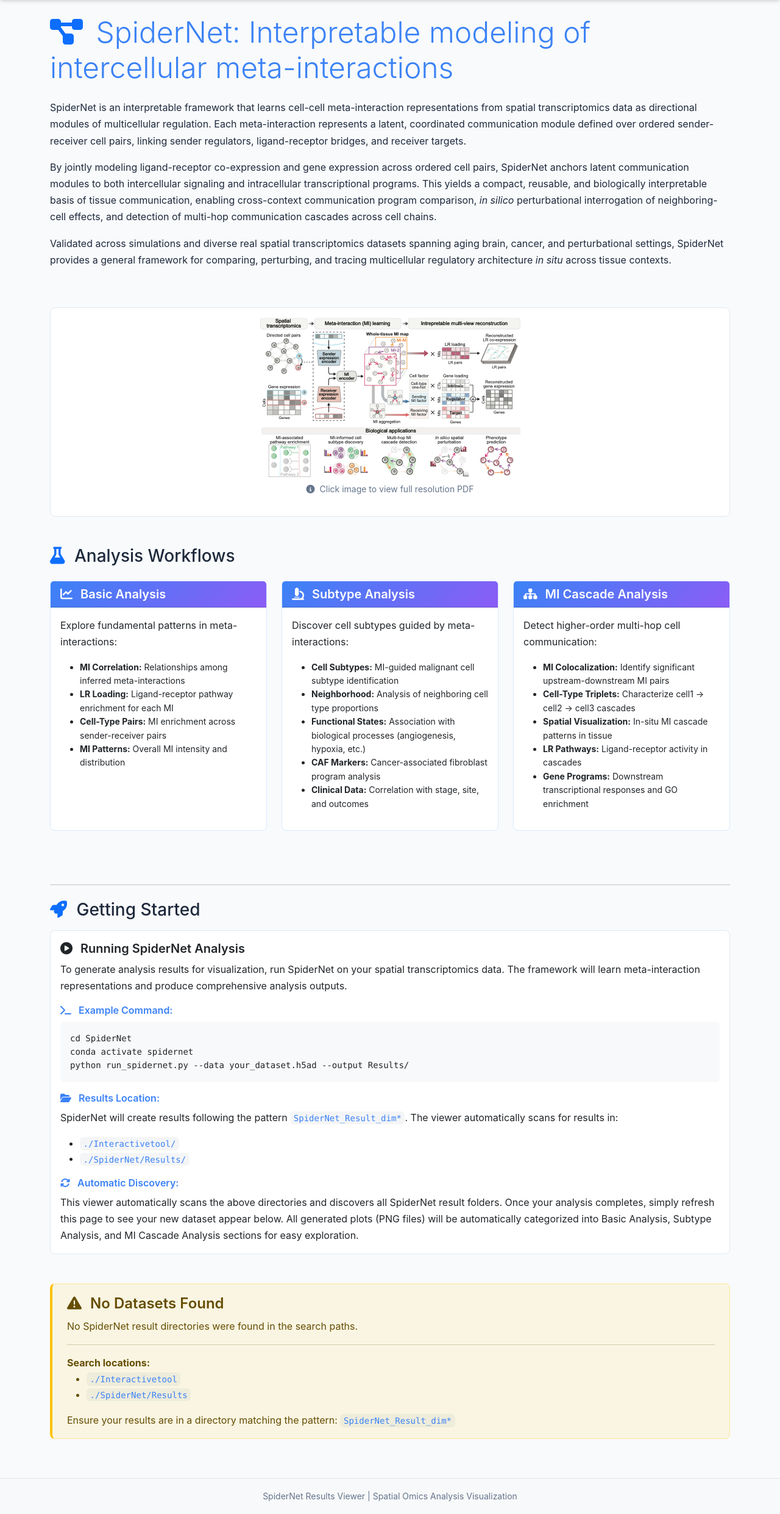
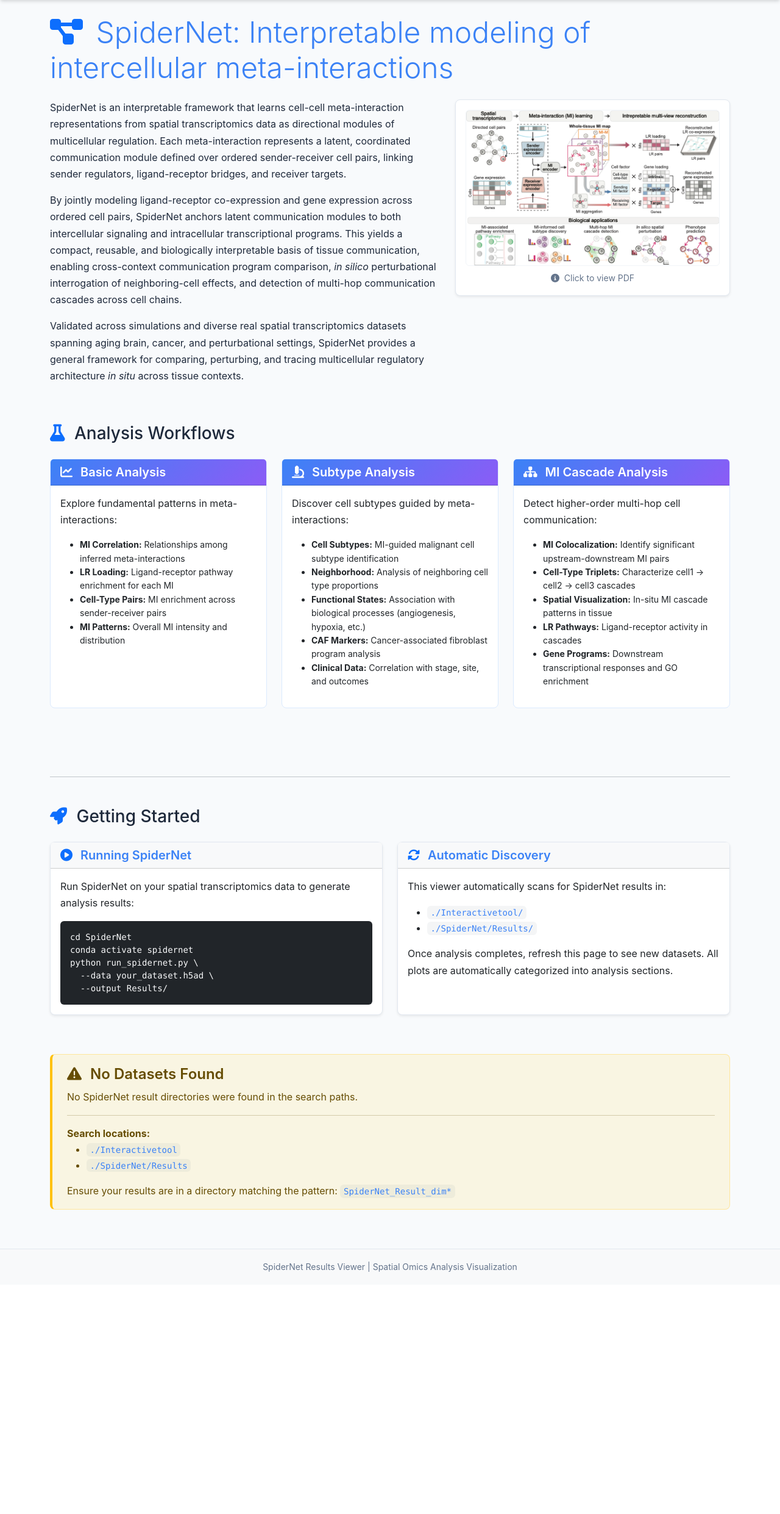
Before and after one commit to ma-compbio-lab/SpiderNet, a Flask app: page / in a window 1280 px wide. Shown: the part 58-2540 px from the top of the page at 61% size. After the commit the page ends 2143 px from the top, so only its background shows below. Run offline with Flask 3, Linux system fonts and the light colour scheme; some libraries are stand-ins or nearby versions.

Commit message:
improve method layout

```diff
--- a/webapp/static/css/style.css
+++ b/webapp/static/css/style.css
@@ -551,3 +551,71 @@ a:focus {
     outline: 2px solid var(--accent-color);
     outline-offset: 2px;
 }
+
+/* ===================================
+   Main Page Specific Styles
+   =================================== */
+
+/* Dataset cards on main page */
+.dataset-card {
+    transition: all var(--transition-base);
+    border: 1px solid var(--border-light) !important;
+}
+
+.dataset-card:hover {
+    transform: translateY(-4px);
+    box-shadow: var(--shadow-lg) !important;
+}
+
+.dataset-card .card-header {
+    border-bottom: none;
+}
+
+.dataset-card .card-body {
+    padding: 1.25rem;
+}
+
+/* Code blocks styling */
+pre {
+    border-radius: var(--radius-md);
+    font-size: 0.875rem;
+    line-height: 1.5;
+}
+
+pre code {
+    color: inherit;
+    background: transparent;
+    padding: 0;
+}
+
+/* Method figure styling */
+.card-body a img.rounded {
+    transition: all var(--transition-base);
+    border: 1px solid var(--border-light);
+}
+
+.card-body a img.rounded:hover {
+    transform: scale(1.02);
+    box-shadow: var(--shadow-md);
+}
+
+/* Analysis workflow cards */
+#analyses-section .card {
+    transition: all var(--transition-base);
+}
+
+#analyses-section .card:hover {
+    transform: translateY(-2px);
+    box-shadow: var(--shadow-md);
+}
+
+/* Responsive improvements for main page */
+@media (max-width: 991.98px) {
+    .col-lg-7 {
+        margin-bottom: 1.5rem;
+    }
+
+    h1.display-5 {
+        font-size: 2rem;
+    }
+}
--- a/webapp/templates/index.html
+++ b/webapp/templates/index.html
@@ -4,13 +4,16 @@
 
 {% block content %}
 <div class="container">
-    <!-- SpiderNet Introduction -->
+    <!-- SpiderNet Introduction with Method Figure -->
     <div class="row mb-5">
         <div class="col-12">
             <h1 class="display-5 mb-4">
                 <i class="fas fa-project-diagram text-primary me-2"></i>
                 SpiderNet: Interpretable modeling of intercellular meta-interactions
             </h1>
+        </div>
+
+        <div class="col-lg-7">
             <p>
                 SpiderNet is an interpretable framework that learns cell-cell meta-interaction representations from spatial transcriptomics data
                 as directional modules of multicellular regulation. Each meta-interaction represents a latent, coordinated communication module
@@ -29,22 +32,19 @@
                 <em>in situ</em> across tissue contexts.
             </p>
         </div>
-    </div>
 
-    <!-- Method Figure -->
-    <div class="row mb-5">
-        <div class="col-12">
-            <div class="card">
-                <div class="card-body text-center p-3">
+        <div class="col-lg-5">
+            <div class="card shadow-sm">
+                <div class="card-body p-3">
                     <a href="{{ url_for('static', filename='SpiderNet_figure_1_v6.pdf') }}" target="_blank">
                         <img src="{{ url_for('static', filename='spidernet_method.png') }}"
                              alt="SpiderNet Method Overview"
-                             class="img-fluid"
-                             style="max-width: 100%; height: auto; cursor: pointer;">
+                             class="img-fluid rounded"
+                             style="width: 100%; height: auto; cursor: pointer;">
                     </a>
-                    <p class="text-muted mt-2 small">
+                    <p class="text-muted text-center mt-2 mb-0 small">
                         <i class="fas fa-info-circle me-1"></i>
-                        Click image to view full resolution PDF
+                        Click to view PDF
                     </p>
                 </div>
             </div>
@@ -135,52 +135,52 @@
     <!-- Getting Started Section -->
     <div class="row mb-5">
         <div class="col-12">
-            <hr class="my-4">
-            <h2 class="h3 mb-3">
+            <hr class="my-5">
+            <h2 class="h3 mb-4">
                 <i class="fas fa-rocket me-2 text-primary"></i>
                 Getting Started
             </h2>
-            <div class="card">
+        </div>
+
+        <div class="col-lg-6 mb-3">
+            <div class="card h-100 shadow-sm">
+                <div class="card-header bg-light">
+                    <h5 class="mb-0">
+                        <i class="fas fa-play-circle me-2 text-primary"></i>
+                        Running SpiderNet
+                    </h5>
+                </div>
                 <div class="card-body">
-                    <h5 class="card-title">
-                        <i class="fas fa-play-circle me-2"></i>
-                        Running SpiderNet Analysis
+                    <p>
+                        Run SpiderNet on your spatial transcriptomics data to generate analysis results:
+                    </p>
+                    <pre class="bg-dark text-light p-3 rounded mb-0"><code>cd SpiderNet
+conda activate spidernet
+python run_spidernet.py \
+  --data your_dataset.h5ad \
+  --output Results/</code></pre>
+                </div>
+            </div>
+        </div>
+
+        <div class="col-lg-6 mb-3">
+            <div class="card h-100 shadow-sm">
+                <div class="card-header bg-light">
+                    <h5 class="mb-0">
+                        <i class="fas fa-sync-alt me-2 text-primary"></i>
+                        Automatic Discovery
                     </h5>
+                </div>
+                <div class="card-body">
                     <p>
-                        To generate analysis results for visualization, run SpiderNet on your spatial transcriptomics data.
-                        The framework will learn meta-interaction representations and produce comprehensive analysis outputs.
+                        This viewer automatically scans for SpiderNet results in:
                     </p>
-
-                    <h6 class="mt-3 mb-2">
-                        <i class="fas fa-terminal me-2"></i>
-                        Example Command:
-                    </h6>
-                    <pre class="bg-light p-3 rounded"><code>cd SpiderNet
-conda activate spidernet
-python run_spidernet.py --data your_dataset.h5ad --output Results/</code></pre>
-
-                    <h6 class="mt-3 mb-2">
-                        <i class="fas fa-folder-open me-2"></i>
-                        Results Location:
-                    </h6>
-                    <p>
-                        SpiderNet will create results following the pattern <code>SpiderNet_Result_dim*</code>.
-                        The viewer automatically scans for results in:
-                    </p>
-                    <ul>
+                    <ul class="mb-3">
                         <li><code>./Interactivetool/</code></li>
                         <li><code>./SpiderNet/Results/</code></li>
                     </ul>
-
-                    <h6 class="mt-3 mb-2">
-                        <i class="fas fa-sync-alt me-2"></i>
-                        Automatic Discovery:
-                    </h6>
                     <p class="mb-0">
-                        This viewer automatically scans the above directories and discovers all SpiderNet result folders.
-                        Once your analysis completes, simply refresh this page to see your new dataset appear below.
-                        All generated plots (PNG files) will be automatically categorized into Basic Analysis, Subtype Analysis,
-                        and MI Cascade Analysis sections for easy exploration.
+                        Once analysis completes, refresh this page to see new datasets. All plots are automatically categorized into analysis sections.
                     </p>
                 </div>
             </div>
@@ -191,89 +191,48 @@ python run_spidernet.py --data your_dataset.h5ad --output Results/</code></pre>
     {% if datasets %}
     <div class="row mb-4">
         <div class="col-12">
-            <hr class="my-4">
-            <h2 class="h3 mb-3">
+            <hr class="my-5">
+            <h2 class="h3 mb-4">
                 <i class="fas fa-database me-2 text-primary"></i>
-                Available Datasets ({{ datasets|length }})
+                Available Datasets
+                <span class="badge bg-primary ms-2">{{ datasets|length }}</span>
             </h2>
-            <p class="text-muted">Select a dataset to explore analysis results</p>
+            <p class="text-muted mb-4">Select a dataset to explore comprehensive analysis results</p>
         </div>
     </div>
 
-    <div class="row">
+    <div class="row g-4">
         {% for name, info in datasets.items() %}
-        <div class="col-md-6 col-lg-4 mb-4">
-            <div class="card h-100 shadow-sm dataset-card">
-                <div class="card-header bg-primary text-white">
-                    <h5 class="card-title mb-0">
+        <div class="col-md-6 col-lg-4">
+            <div class="card h-100 shadow-sm dataset-card border-0">
+                <div class="card-header text-white" style="background: linear-gradient(135deg, var(--primary-color), var(--secondary-color));">
+                    <h5 class="card-title mb-1">
                         <i class="fas fa-folder-open me-2"></i>
                         {{ name }}
                     </h5>
+                    <small class="opacity-75">
+                        <i class="fas fa-image me-1"></i>{{ info.plot_count }} plots
+                    </small>
                 </div>
-                <div class="card-body">
-                    <!-- Quick Access Buttons -->
-                    <div class="row g-2 mb-3">
-                        <div class="col-12">
-                            <a href="{{ url_for('basic_analysis', dataset_name=name) }}"
-                               class="btn btn-primary w-100">
-                                <i class="fas fa-chart-bar me-2"></i> Basic Analysis
-                            </a>
-                        </div>
-                        <div class="col-12">
-                            <a href="{{ url_for('subtype_analysis', dataset_name=name) }}"
-                               class="btn btn-primary w-100">
-                                <i class="fas fa-dna me-2"></i> Subtype Analysis
-                            </a>
-                        </div>
-                        <div class="col-12">
-                            <a href="{{ url_for('cascade_analysis', dataset_name=name) }}"
-                               class="btn btn-primary w-100">
-                                <i class="fas fa-project-diagram me-2"></i> MI Cascade Analysis
-                            </a>
-                        </div>
-                    </div>
+                <div class="card-body d-flex flex-column">
+                    <p class="text-muted small mb-3">
+                        <i class="fas fa-folder me-1"></i>
+                        <code class="text-muted">{{ info.path.name }}</code>
+                    </p>
 
-                    <hr>
-
-                    <dl class="row mb-0">
-                        <dt class="col-sm-4 text-muted">Plots:</dt>
-                        <dd class="col-sm-8">
-                            <span class="badge bg-success">{{ info.plot_count }} PNG files</span>
-                        </dd>
-
-                        <dt class="col-sm-4 text-muted">Notebooks:</dt>
-                        <dd class="col-sm-8">{{ info.notebooks|length }} analysis notebooks</dd>
-
-                        <dt class="col-sm-4 text-muted">Location:</dt>
-                        <dd class="col-sm-8">
-                            <small class="font-monospace text-muted">{{ info.path.name }}</small>
-                        </dd>
-                    </dl>
-
-                    {% if info.notebooks %}
-                    <div class="mt-2">
-                        <small class="text-muted">Analyses:</small>
-                        <ul class="small mb-0">
-                            {% for notebook in info.notebooks[:3] %}
-                            <li>{{ notebook.replace('.ipynb', '').replace('_', ' ') }}</li>
-                            {% endfor %}
-                        </ul>
-                    </div>
-                    {% endif %}
-                </div>
-                <div class="card-footer bg-light">
-                    <div class="btn-group w-100" role="group">
+                    <!-- Analysis Buttons -->
+                    <div class="d-grid gap-2 mt-auto">
                         <a href="{{ url_for('basic_analysis', dataset_name=name) }}"
-                           class="btn btn-outline-primary btn-sm">
-                            <i class="fas fa-chart-bar me-1"></i> Basic
+                           class="btn btn-outline-primary">
+                            <i class="fas fa-chart-line me-2"></i> Basic Analysis
                         </a>
                         <a href="{{ url_for('subtype_analysis', dataset_name=name) }}"
-                           class="btn btn-outline-primary btn-sm">
-                            <i class="fas fa-dna me-1"></i> Subtype
+                           class="btn btn-outline-primary">
+                            <i class="fas fa-microscope me-2"></i> Subtype Analysis
                         </a>
                         <a href="{{ url_for('cascade_analysis', dataset_name=name) }}"
-                           class="btn btn-outline-primary btn-sm">
-                            <i class="fas fa-project-diagram me-1"></i> Cascade
+                           class="btn btn-outline-primary">
+                            <i class="fas fa-sitemap me-2"></i> MI Cascade
                         </a>
                     </div>
                 </div>
```
